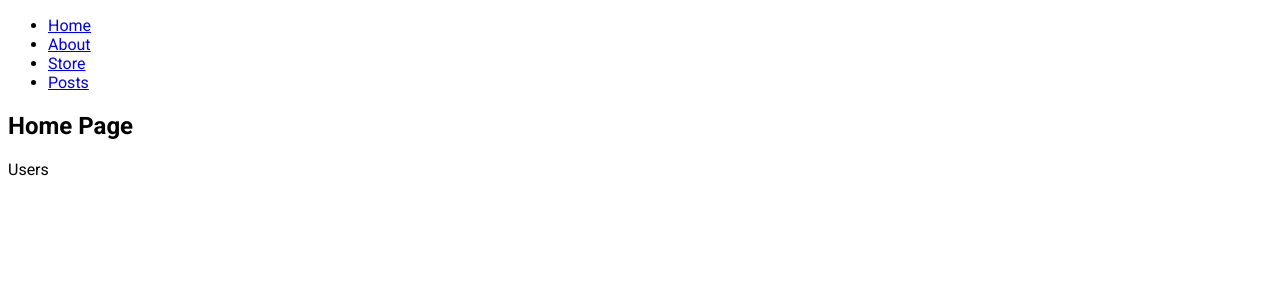
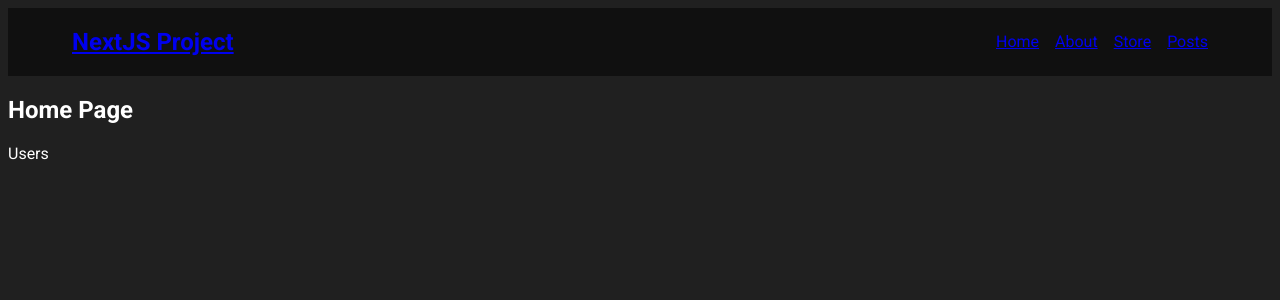
Before and after one commit to sebatora/next-project, a Next.js app: page / in a window 1280 px wide. Shown: the top 300 px of the page. Built offline with nearby package versions, Linux system fonts and the light colour scheme.

Commit message:
apply styles

```diff
--- /dev/null
+++ b/app/globals.css
@@ -0,0 +1,4 @@
+body {
+  background: #202020;
+  color: white;
+}
--- a/app/layout.jsx
+++ b/app/layout.jsx
@@ -1,5 +1,6 @@
 import Navbar from "../components/Navbar"
 import { Roboto } from "next/font/google"
+import "./globals.css"
 
 export const metadata = {
   title: 'Next Project',
--- a/app/page.jsx
+++ b/app/page.jsx
@@ -1,4 +1,4 @@
-import Users from '../components/Users'
+import Users from '@/components/Users'
 import React from 'react'
 
 function Home() {
--- a/app/posts/loading.jsx
+++ b/app/posts/loading.jsx
@@ -2,7 +2,7 @@ import React from 'react'
 
 function LoadingPosts() {
   return (
-    <div>loading...</div>
+    <div>Loading...</div>
   )
 }
 
--- a/app/posts/page.jsx
+++ b/app/posts/page.jsx
@@ -1,11 +1,12 @@
 import PostCard from '@/components/PostCard';
 import React from 'react'
+import "./Posts.css"
 
 async function loadPosts() {
   const response = await fetch("https://jsonplaceholder.typicode.com/posts")
   const data = await response.json()
 
-  // await new Promise((resolve) => setTimeout(resolve, 3000))
+  await new Promise((resolve) => setTimeout(resolve, 2000))
 
   return data;
 }
@@ -15,8 +16,7 @@ async function Posts() {
   const posts = await loadPosts()
 
   return (
-    <div>
-      <h2>Posts</h2>
+    <div className='postsgrid'>
       {
         posts.map(post => (
           <PostCard post= {post} key={post.id}/>
--- /dev/null
+++ b/components/Navbar.css
@@ -0,0 +1,16 @@
+.navbar {
+  background: #101010;
+  display: flex;
+  justify-content: space-between;
+  padding: 0 4rem;
+  align-items: center;
+}
+
+.navbar ul {
+  display: flex;
+  gap: 1rem;
+}
+
+.navbar ul li {
+  list-style: none;
+}
--- a/components/Navbar.jsx
+++ b/components/Navbar.jsx
@@ -1,9 +1,11 @@
 import Link from 'next/link'
 import React from 'react'
+import "./Navbar.css"
 
 function Navbar() {
   return (
-    <nav>
+    <nav className='navbar'>
+      <Link href="/"><h1>NextJS Project</h1></Link>
       <ul>
         <li><Link href="/">Home</Link></li>
         <li><Link href="/about">About</Link></li>
--- a/components/PostCard.jsx
+++ b/components/PostCard.jsx
@@ -1,12 +1,14 @@
 "use client"
+import Link from 'next/link'
 import React from 'react'
 
 function PostCard( { post } ) {
   return (
     <article>
       <h3>{post.id}. {post.title}</h3>
-      <p>{post.body}</p>
-      <button onClick={() => alert("click")}>Cerrar</button>
+      <Link href={`/posts/${post.id}`}>
+        <button>VER</button>
+      </Link>
     </article>
   )
 }
```
Also changed, not shown: app/posts/Posts.css (added, +7 -0 lines), app/posts/[postId]/page.jsx (added, +39 -0 lines).
